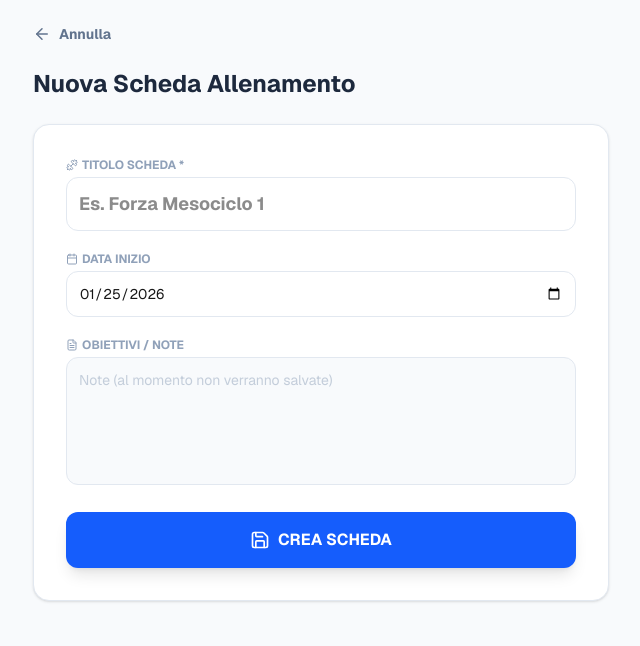
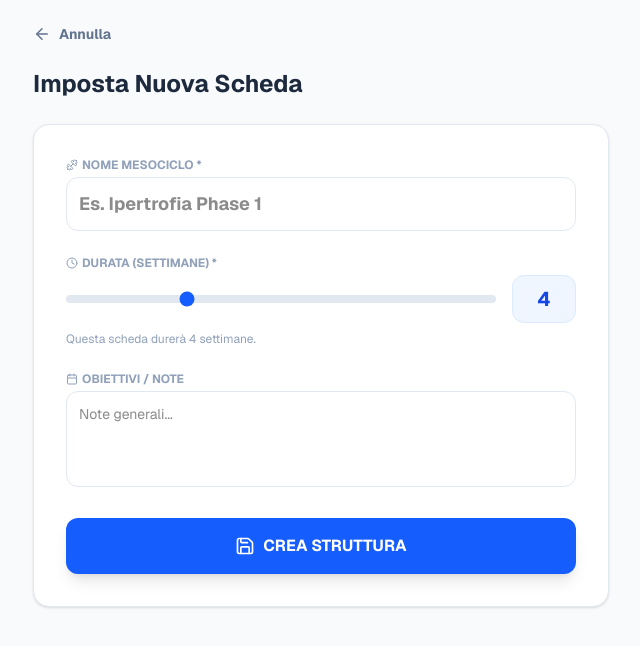
Before and after one commit to franvirtus/trainer-app, a Next.js app: page /admin/clients/1/new-program in a window 1280 px wide. Shown: the top 646 px of the page, without its empty margins (319-959 px from the left). Built offline with nearby package versions, Linux system fonts and the light colour scheme.

Commit message:
add duration field to new program

```diff
--- a/app/admin/clients/[id]/new-program/page.js
+++ b/app/admin/clients/[id]/new-program/page.js
@@ -4,7 +4,7 @@ export const dynamic = 'force-dynamic';
 import { useState } from 'react';
 import { createClient } from '@supabase/supabase-js';
 import { useRouter, useParams } from 'next/navigation';
-import { Save, ArrowLeft, Dumbbell, FileText, Calendar } from 'lucide-react';
+import { Save, ArrowLeft, Dumbbell, Calendar, Clock } from 'lucide-react';
 
 export default function NewProgramPage() {
   const router = useRouter();
@@ -16,29 +16,28 @@ export default function NewProgramPage() {
   // --- CHIAVI DIRETTE ---
   const supabaseUrl = "https://hamzjxkedatewqbqidkm.supabase.co";
   const supabaseKey = "eyJhbGciOiJIUzI1NiIsInR5cCI6IkpXVCJ9.eyJpc3MiOiJzdXBhYmFzZSIsInJlZiI6ImhhbXpqeGtlZGF0ZXdxYnFpZGttIiwicm9sZSI6ImFub24iLCJpYXQiOjE3NjkwMjczNzYsImV4cCI6MjA4NDYwMzM3Nn0.YzisHzwjC__koapJ7XaJG7NZkhUYld3BPChFc4XFtNM";
-
   const supabase = createClient(supabaseUrl, supabaseKey);
   // ---------------------
 
   const [formData, setFormData] = useState({
     title: '',
-    description: '',
-    start_date: new Date().toISOString().split('T')[0]
+    duration: 4, // Default 4 settimane
+    description: ''
   });
 
   const saveProgram = async () => {
     if (!formData.title.trim()) return alert("Dai un titolo alla scheda!");
+    if (formData.duration < 1) return alert("La durata minima è 1 settimana!");
 
     setLoading(true);
 
-    // FIX: Rimosso 'notes' perché la colonna non esiste nel DB.
-    // Salviamo solo i dati essenziali che siamo sicuri esistano.
     const { error } = await supabase
       .from('programs')
       .insert([{
           client_id: clientId,
           title: formData.title,
-          // notes: formData.description,  <-- RIMOSSO PER EVITARE ERRORE
+          duration: parseInt(formData.duration), // Salviamo la durata!
+          notes: formData.description,
           created_at: new Date().toISOString()
       }]);
 
@@ -58,39 +57,46 @@ export default function NewProgramPage() {
             <ArrowLeft size={18}/> Annulla
         </button>
 
-        <h1 className="text-2xl font-bold text-slate-800 mb-6">Nuova Scheda Allenamento</h1>
+        <h1 className="text-2xl font-bold text-slate-800 mb-6">Imposta Nuova Scheda</h1>
 
-        <div className="bg-white p-8 rounded-2xl shadow-sm border border-slate-200 space-y-5">
+        <div className="bg-white p-8 rounded-2xl shadow-sm border border-slate-200 space-y-6">
 
-            {/* TITOLO SCHEDA */}
+            {/* TITOLO */}
             <div>
-                <label className="text-xs font-bold text-slate-400 uppercase mb-1 flex items-center gap-1"><Dumbbell size={12}/> Titolo Scheda *</label>
+                <label className="text-xs font-bold text-slate-400 uppercase mb-1 flex items-center gap-1"><Dumbbell size={12}/> Nome Mesociclo *</label>
                 <input
                     type="text"
-                    placeholder="Es. Forza Mesociclo 1"
+                    placeholder="Es. Ipertrofia Phase 1"
                     className="w-full p-3 border border-slate-200 rounded-xl font-bold text-lg focus:ring-2 focus:ring-blue-500 outline-none"
                     value={formData.title}
                     onChange={(e) => setFormData({...formData, title: e.target.value})}
                 />
             </div>
 
-            {/* DATA */}
+            {/* DURATA (La parte nuova che volevi) */}
             <div>
-                <label className="text-xs font-bold text-slate-400 uppercase mb-1 flex items-center gap-1"><Calendar size={12}/> Data Inizio</label>
-                <input
-                    type="date"
-                    className="w-full p-3 border border-slate-200 rounded-xl text-sm outline-none focus:border-blue-500"
-                    value={formData.start_date}
-                    onChange={(e) => setFormData({...formData, start_date: e.target.value})}
-                />
+                <label className="text-xs font-bold text-slate-400 uppercase mb-1 flex items-center gap-1"><Clock size={12}/> Durata (Settimane) *</label>
+                <div className="flex items-center gap-4">
+                    <input
+                        type="range"
+                        min="1" max="12"
+                        className="flex-1 h-2 bg-slate-200 rounded-lg appearance-none cursor-pointer accent-blue-600"
+                        value={formData.duration}
+                        onChange={(e) => setFormData({...formData, duration: e.target.value})}
+                    />
+                    <div className="w-16 h-12 flex items-center justify-center bg-blue-50 text-blue-700 font-bold text-xl rounded-xl border border-blue-100">
+                        {formData.duration}
+                    </div>
+                </div>
+                <p className="text-xs text-slate-400 mt-2">Questa scheda durerà {formData.duration} settimane.</p>
             </div>
 
-            {/* NOTE (Disabilitate nel salvataggio ma visibili) */}
+            {/* NOTE */}
             <div>
-                <label className="text-xs font-bold text-slate-400 uppercase mb-1 flex items-center gap-1"><FileText size={12}/> Obiettivi / Note</label>
+                <label className="text-xs font-bold text-slate-400 uppercase mb-1 flex items-center gap-1"><Calendar size={12}/> Obiettivi / Note</label>
                 <textarea
-                    placeholder="Note (al momento non verranno salvate)"
-                    className="w-full p-3 border border-slate-200 rounded-xl text-sm h-32 outline-none focus:border-blue-500 resize-none bg-slate-50 text-slate-400"
+                    placeholder="Note generali..."
+                    className="w-full p-3 border border-slate-200 rounded-xl text-sm h-24 outline-none focus:border-blue-500 resize-none"
                     value={formData.description}
                     onChange={(e) => setFormData({...formData, description: e.target.value})}
                 />
@@ -101,7 +107,7 @@ export default function NewProgramPage() {
                 disabled={loading}
                 className="w-full bg-blue-600 text-white font-bold py-4 rounded-xl shadow-lg hover:bg-blue-700 hover:scale-[1.02] transition-all flex justify-center items-center gap-2 disabled:opacity-50"
             >
-                {loading ? "Creazione in corso..." : <><Save size={20}/> CREA SCHEDA</>}
+                {loading ? "Creazione..." : <><Save size={20}/> CREA STRUTTURA</>}
             </button>
 
         </div>
```
